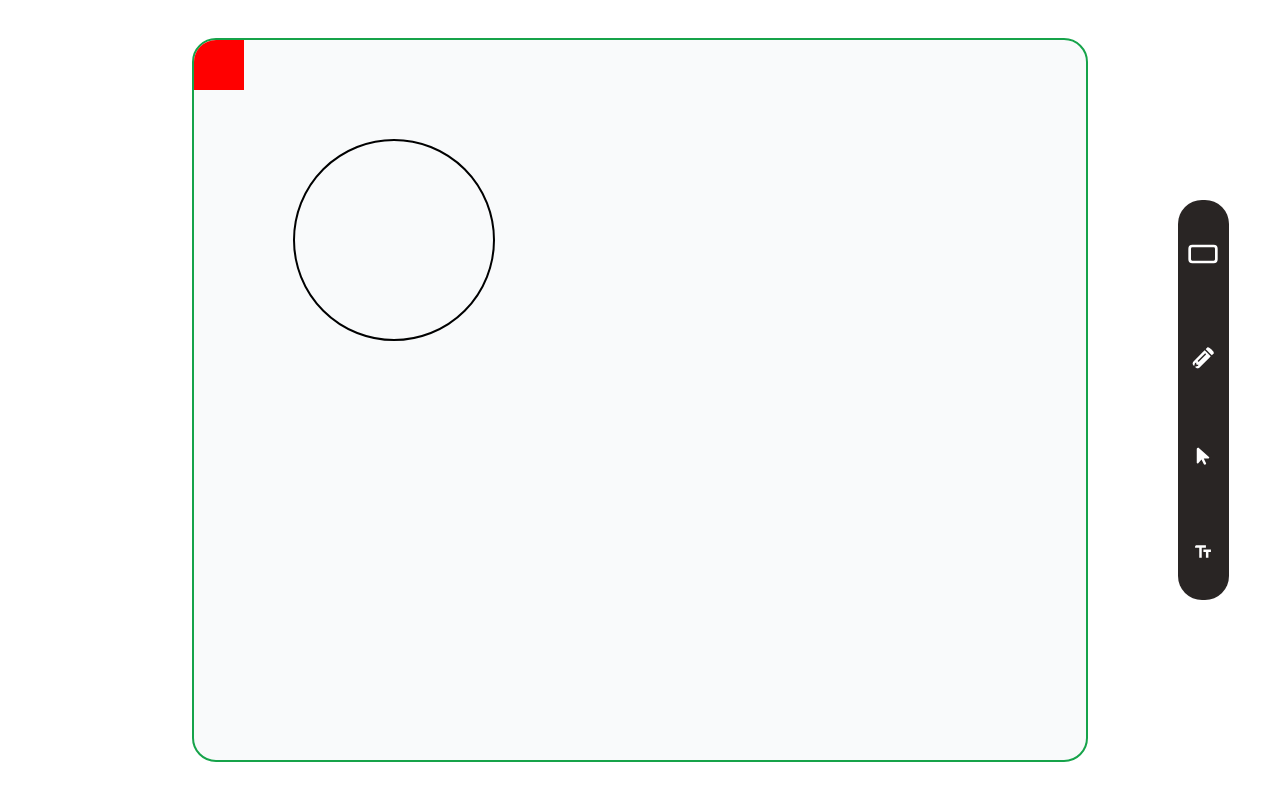
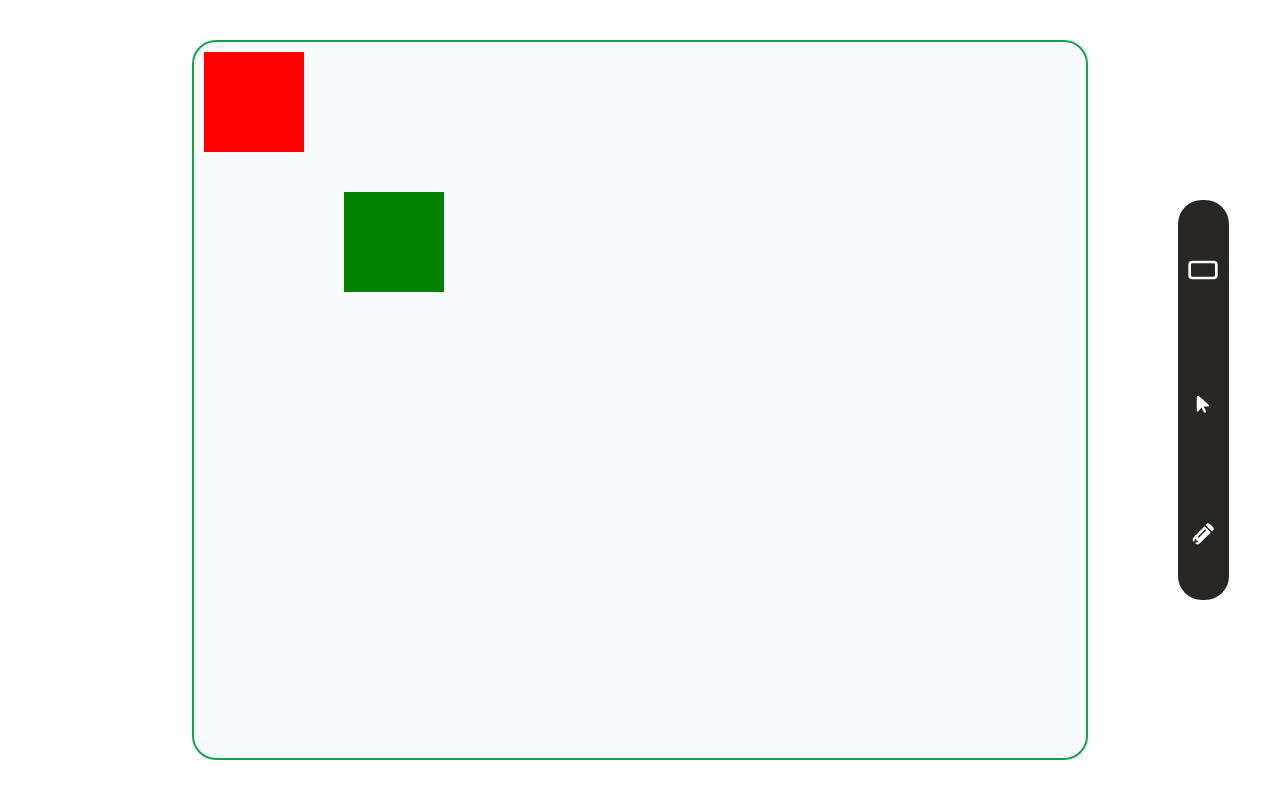
Before and after one commit to JTiscodin/Scribble, a Next.js app in the folder frontend/: page /canvas_test in a window 1280 px wide. Built offline with nearby package versions, Linux system fonts and the light colour scheme.

Commit message:
setting up konva canvas

```diff
--- a/frontend/src/app/canvas_test/page.tsx
+++ b/frontend/src/app/canvas_test/page.tsx
@@ -3,12 +3,15 @@
 import { Stage, Layer, Rect, Circle } from "react-konva";
 import ToolsList from "@/components/Tools";
 import Canvas from "@/components/Canvas";
+import CanvasContextProvider from "@/contexts/CanvasContext";
 
 export default function CanvasTest() {
   return (
-    <div className="flex h-screen w-screen items-center justify-center ">
-      <Canvas />
-      <ToolsList />
-    </div>
+    <CanvasContextProvider>
+      <div className="flex h-screen w-screen items-center justify-center ">
+        <Canvas />
+        <ToolsList />
+      </div>
+    </CanvasContextProvider>
   );
 }
--- a/frontend/src/components/Canvas.tsx
+++ b/frontend/src/components/Canvas.tsx
@@ -1,15 +1,72 @@
-import { Stage, Layer, Rect, Circle } from "react-konva";
+import { useCanvasContext } from "@/contexts/CanvasContext";
+import { useEffect, useState } from "react";
+import { Stage, Layer, Rect, Circle, Transformer } from "react-konva";
+import Rectangle from "./CanvasElements/Rectangle";
+
+const initialRectangles = [
+  {
+    x: 10,
+    y: 10,
+    width: 100,
+    height: 100,
+    fill: "red",
+    id: "rect1",
+  },
+  {
+    x: 150,
+    y: 150,
+    width: 100,
+    height: 100,
+    fill: "green",
+    id: "rect2",
+  },
+];
 
 export default function Canvas() {
+  const { elements, setElements } = useCanvasContext();
+
+  const [rectangles, setRectangles] = useState(initialRectangles);
+  const [selectedId, selectShape] = useState<String>("");
+
+  const checkDeselect = (e: any) => {
+    // deselect when clicked on empty area
+    const clickedOnEmpty = e.target === e.target.getStage();
+    if (clickedOnEmpty) {
+      selectShape("");
+    }
+  };
+
   return (
     <Stage
-      className="border-2 border-green-600 rounded-3xl w-[70vw] overflow-hidden bg-gray-50"
-      width={window.innerWidth - 80}
-      height={window.innerHeight - 80}
+      className="border-2 border-green-600 rounded-3xl w-[70vw] h-[90vh] overflow-hidden bg-gray-50"
+      width={2000}
+      height={2000}
+      onMouseDown={checkDeselect}
+      onTouchStart={checkDeselect}
     >
       <Layer>
-        <Rect draggable width={50} height={50} fill="red" />
-        <Circle draggable x={200} y={200} stroke="black" radius={100} />
+        {elements.map((e) => {
+          return e;
+        })}
+      </Layer>
+      <Layer>
+        {rectangles.map((rect, i) => {
+          return (
+            <Rectangle
+              key={i}
+              shapeProps={rect}
+              isSelected={rect.id === selectedId}
+              onSelect={() => {
+                selectShape(rect.id);
+              }}
+              onChange={(newAttrs) => {
+                const rects = rectangles.slice();
+                rects[i] = newAttrs;
+                setRectangles(rects);
+              }}
+            />
+          );
+        })}
       </Layer>
     </Stage>
   );
--- /dev/null
+++ b/frontend/src/components/CanvasElements/Rectangle.tsx
@@ -0,0 +1,71 @@
+import React from "react";
+import { createRoot } from "react-dom/client";
+import { Stage, Layer, Rect, Transformer } from "react-konva";
+
+const Rectangle = ({ shapeProps, isSelected, onSelect, onChange }) => {
+  const shapeRef = React.useRef();
+  const trRef = React.useRef();
+
+  React.useEffect(() => {
+    if (isSelected) {
+      // we need to attach transformer manually
+      trRef.current.nodes([shapeRef.current]);
+      trRef.current.getLayer().batchDraw();
+    }
+  }, [isSelected]);
+
+  return (
+    <React.Fragment>
+      <Rect
+        onClick={onSelect}
+        onTap={onSelect}
+        ref={shapeRef}
+        {...shapeProps}
+        draggable
+        onDragEnd={(e) => {
+          onChange({
+            ...shapeProps,
+            x: e.target.x(),
+            y: e.target.y(),
+          });
+        }}
+        onTransformEnd={(e) => {
+          // transformer is changing scale of the node
+          // and NOT its width or height
+          // but in the store we have only width and height
+          // to match the data better we will reset scale on transform end
+          const node = shapeRef.current;
+          const scaleX = node.scaleX();
+          const scaleY = node.scaleY();
+
+          // we will reset it back
+          node.scaleX(1);
+          node.scaleY(1);
+          onChange({
+            ...shapeProps,
+            x: node.x(),
+            y: node.y(),
+            // set minimal value
+            width: Math.max(5, node.width() * scaleX),
+            height: Math.max(node.height() * scaleY),
+          });
+        }}
+      />
+      {isSelected && (
+        <Transformer
+          ref={trRef}
+          flipEnabled={false}
+          boundBoxFunc={(oldBox, newBox) => {
+            // limit resize
+            if (Math.abs(newBox.width) < 5 || Math.abs(newBox.height) < 5) {
+              return oldBox;
+            }
+            return newBox;
+          }}
+        />
+      )}
+    </React.Fragment>
+  );
+};
+
+export default Rectangle
--- a/frontend/src/components/Tools.tsx
+++ b/frontend/src/components/Tools.tsx
@@ -1,22 +1,66 @@
 import { LuRectangleHorizontal } from "react-icons/lu";
 import { FaP, FaPencil, FaArrowPointer } from "react-icons/fa6";
 import { MdOutlineTextFields } from "react-icons/md";
+import { useCanvasContext } from "@/contexts/CanvasContext";
+import { Tool } from "@/lib/types";
+import { Rect } from "react-konva";
+
+type tool = {
+  logo: JSX.Element;
+  tool: Tool;
+};
 
 export default function ToolsList() {
+  const { tool, setTool, elements, setElements } = useCanvasContext();
+
+  const handleToolClick = (tool: Tool) => {
+      switch (tool){
+        case Tool.Brush:
+          setTool(tool)
+          console.log(tool)
+
+          break;
+
+        case Tool.Rectangle:
+          setTool(tool)
+          console.log(tool)
+          setElements((prev) => [...prev, <Rect draggable width={50} height={50} fill="red" />])
+        default:
+          setTool(Tool.Default)
+          console.log(tool)
+      }
+  }
+
+  let tools: tool[] = [
+    {
+      logo: (
+        <LuRectangleHorizontal className="h-10 w-10 p-1  hover:bg-purple-400 duration-200 rounded-2xl" />
+      ),
+      tool: Tool.Rectangle,
+    },
+    {
+      logo: (
+        <FaArrowPointer className="h-7 w-7 p-1  hover:bg-purple-400 duration-200 rounded-2xl" />
+      ),
+      tool: Tool.Default,
+    },
+    {
+      logo: (
+        <FaPencil className="h-8 w-8 p-1  hover:bg-purple-400 duration-200 rounded-2xl" />
+      ),
+      tool: Tool.Brush,
+    },
+  ];
+
   return (
     <div className="bg-stone-800 absolute w-[4vw] right-[4vw] h-[50vh] text-white rounded-3xl flex flex-col justify-around items-center ">
-      <button className="">
-        <LuRectangleHorizontal className="h-10 w-10 p-1  hover:bg-purple-400 duration-200 rounded-2xl" />
-      </button>
-      <button>
-        <FaPencil className="h-8 w-8 p-1  hover:bg-purple-400 duration-200 rounded-2xl" />
-      </button>
-      <button>
-        <FaArrowPointer className="h-7 w-7 p-1  hover:bg-purple-400 duration-200 rounded-2xl" />
-      </button>
-      <button>
-        <MdOutlineTextFields className="h-7 w-7 p-1  hover:bg-purple-400 duration-200 rounded-2xl" />
-      </button>
+      {tools.map((e) => {
+        return (
+          <button key={e.tool} onClick={() => handleToolClick(e.tool)}>
+            {e.logo}
+          </button>
+        );
+      })}
     </div>
   );
 }
--- a/frontend/src/contexts/CanvasContext.tsx
+++ b/frontend/src/contexts/CanvasContext.tsx
@@ -1,4 +1,12 @@
-import { ReactNode, createContext, useContext, useState } from "react";
+import {
+  ReactNode,
+  createContext,
+  useContext,
+  useEffect,
+  useState,
+} from "react";
+
+import { Tool } from "@/lib/types";
 
 interface MyComponentProps {
   children: ReactNode;
@@ -7,6 +15,8 @@ interface MyComponentProps {
 interface CanvasContextType {
   elements: any[];
   setElements: React.Dispatch<React.SetStateAction<any[]>>;
+  tool: any;
+  setTool: React.Dispatch<React.SetStateAction<any>>;
 }
 
 const CanvasContext = createContext<CanvasContextType | null>(null);
@@ -23,9 +33,10 @@ export const useCanvasContext = () => {
 
 const CanvasContextProvider: React.FC<MyComponentProps> = ({ children }) => {
   const [elements, setElements] = useState<any[]>([]);
+  const [tool, setTool] = useState<any>(Tool.Default);
 
   return (
-    <CanvasContext.Provider value={{ elements, setElements }}>
+    <CanvasContext.Provider value={{ elements, setElements, tool, setTool }}>
       {children}
     </CanvasContext.Provider>
   );
--- /dev/null
+++ b/frontend/src/lib/types.ts
@@ -0,0 +1,6 @@
+export enum Tool {
+    Default = "Default",
+    Rectangle = "Rectangle",
+    Circle = "Circle",
+    Brush = "Brush",
+  }
```
